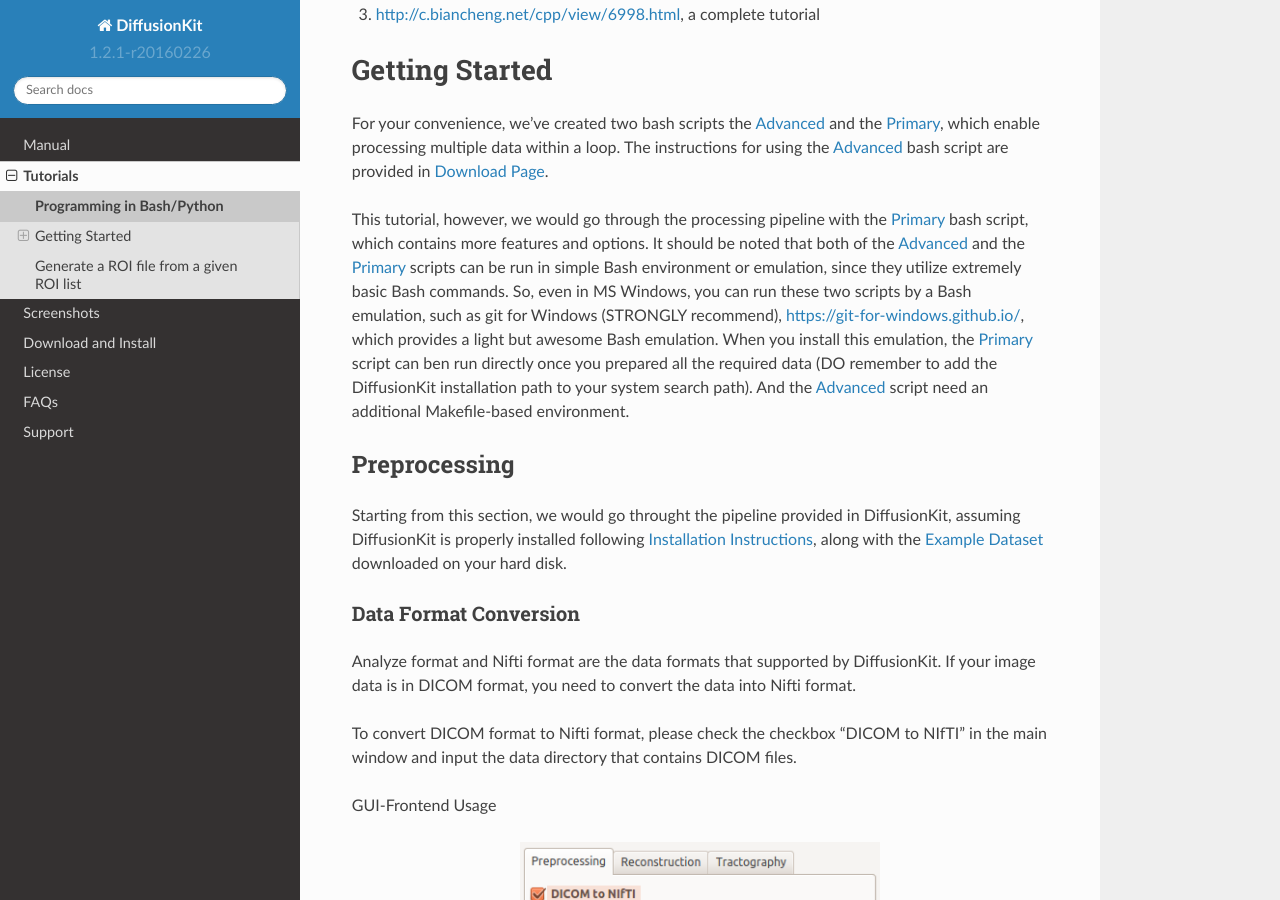
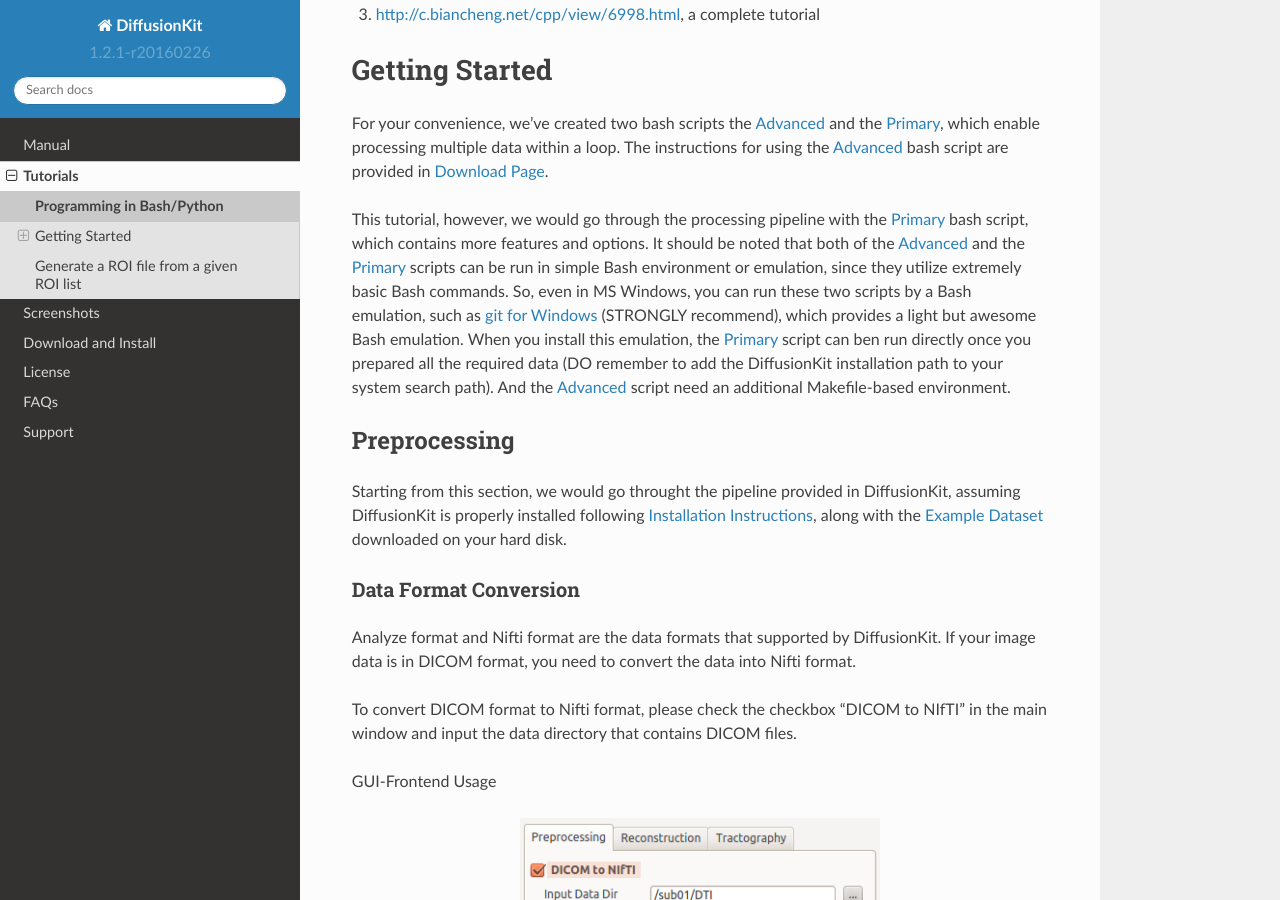
Before and after one commit to brainnetome/diffusionkit, a Sphinx documentation site: the page built from source/tutorial_intro.rst, in a window 1280 px wide and 900 px high, scrolled down 1117 px. Built offline with Sphinx 7.4.7 and the Read the Docs theme 2.0.0, drawn with Linux system fonts in a browser that asks for light colours.

Commit message:
git-scm recommend

```diff
--- a/source/tutorial_intro.rst
+++ b/source/tutorial_intro.rst
@@ -72,7 +72,7 @@
 This tutorial, however, we would go through the processing pipeline
 with the `Primary <_static/process_primary.sh>`_ bash script, which contains more
 features and options. It should be noted that both of the `Advanced <_static/process_advanced.sh>`_ and the
-`Primary <_static/process_primary.sh>`_ scripts can be run in simple Bash environment or emulation, since they utilize extremely basic Bash commands. So, even in MS Windows, you can run these two scripts by a Bash emulation, such as git for Windows (STRONGLY recommend), https://git-for-windows.github.io/, which provides a light but awesome Bash emulation. When you install this emulation, the `Primary <_static/process_primary.sh>`_ script can ben run directly once you prepared all the required data (DO remember to add the DiffusionKit installation path to your system search path). And the `Advanced <_static/process_advanced.sh>`_ script need an additional Makefile-based environment.
+`Primary <_static/process_primary.sh>`_ scripts can be run in simple Bash environment or emulation, since they utilize extremely basic Bash commands. So, even in MS Windows, you can run these two scripts by a Bash emulation, such as `git for Windows <https://git-for-windows.github.io>`_ (STRONGLY recommend), which provides a light but awesome Bash emulation. When you install this emulation, the `Primary <_static/process_primary.sh>`_ script can ben run directly once you prepared all the required data (DO remember to add the DiffusionKit installation path to your system search path). And the `Advanced <_static/process_advanced.sh>`_ script need an additional Makefile-based environment.
 
 Preprocessing
 -------------
```
